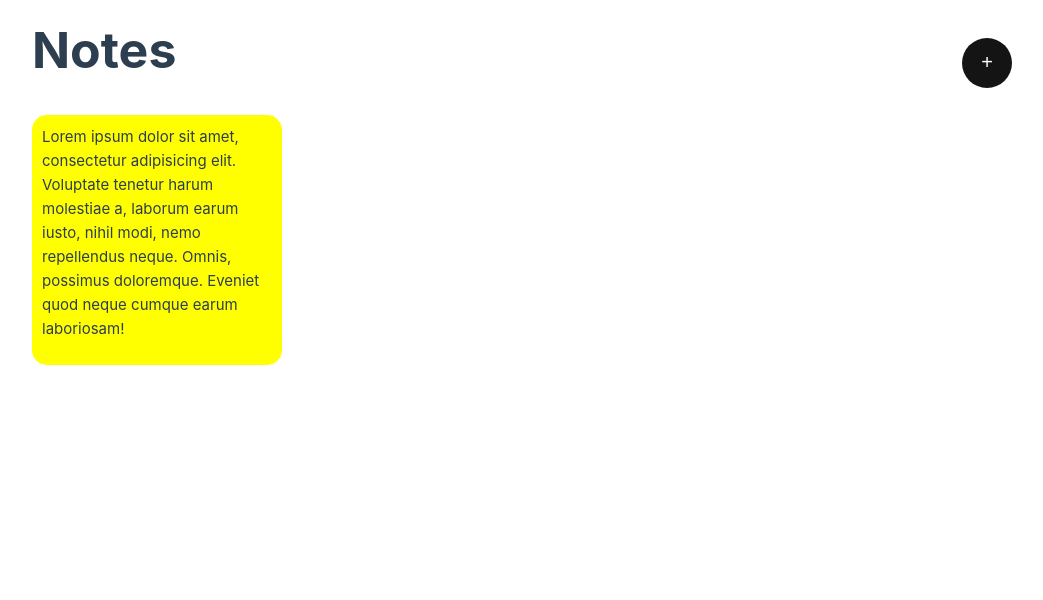
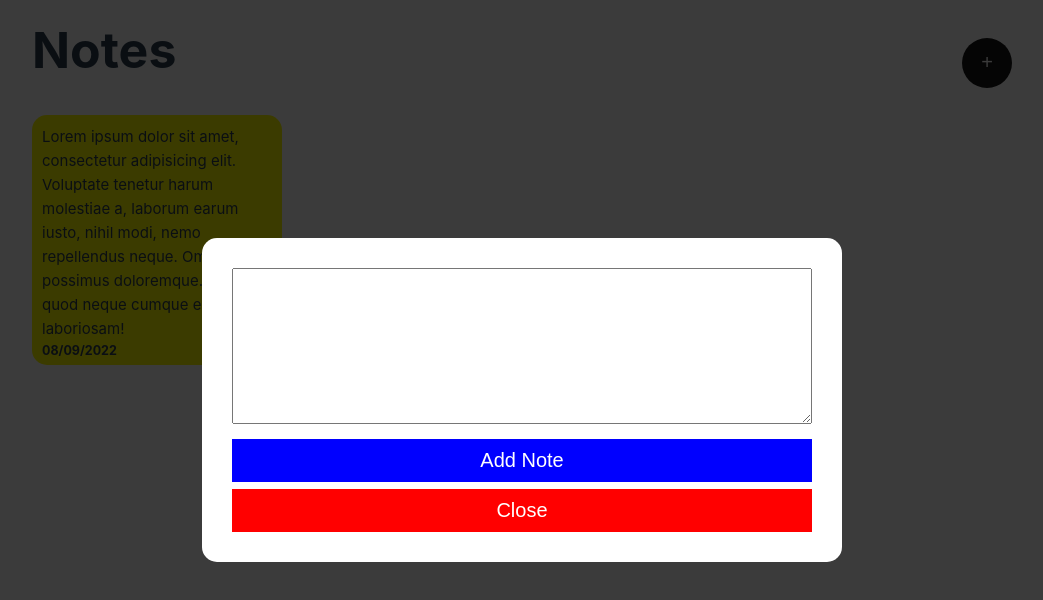
Before and after one commit to mikhita/notes-vue, a Vue app: page / in a window 1280 px wide. Shown: the top 600 px of the page, without its empty margins (118-1161 px from the left). Built offline with nearby package versions, Linux system fonts and the light colour scheme.

Commit message:
my markUp is ready and now I will add functionality

```diff
--- a/src/App.vue
+++ b/src/App.vue
@@ -1,14 +1,27 @@
+<script setup>
+  import {ref} from "vue"
+
+  const showModal = ref(false)
+</script>
+
 <template>
   <main>
+    <div class="overlay">
+      <div class="modal">
+        <textarea name="note" id="note" cols="30" rows="10"></textarea>
+        <button > Add Note</button>
+        <button class="close"> Close</button>
+      </div>
+    </div>
     <div class="container">
       <header>
         <h1>Notes</h1>
-        <button>+</button>
+        <button @click="showModal = true">+</button>
       </header>
       <div class="cards-container">
         <div class="card">
           <p class="main-text"> Lorem ipsum dolor sit amet, consectetur adipisicing elit. Voluptate tenetur harum molestiae a, laborum earum iusto, nihil modi, nemo repellendus neque. Omnis, possimus doloremque. Eveniet quod neque cumque earum laboriosam!</p>
-          <p class="date"></p>
+          <p class="date">08/09/2022</p>
         </div>
       </div>
     </div>
@@ -41,7 +54,7 @@
     font-size: 50px;
   }
 
-  button{
+  header button{
     border: none;
     padding: 10px;
     width: 50px;
@@ -65,4 +78,65 @@
     margin-right: 20px;
     margin-bottom: 20px;
   }
+
+  .date{
+    font-size: 12.5px;
+    font-weight: bold;
+  }
+
+  .cards-container{
+    display:flex;
+    flex-wrap: wrap;
+
+  }
+
+  .overlay{
+    position: absolute;
+    width: 100vw;
+    height: 100vh;
+    background-color: rgba(0,0,0,0.77);
+    z-index: 10;
+    display: flex;
+    align-items: center;
+    justify-content: center;
+
+  }
+
+  .modal{
+    width: 50%;
+    background-color: white;
+    border-radius: 15px;
+    padding: 30px;
+    position: relative;
+    display: flex;
+    flex-direction: column;
+    max-height: 100vh;
+  }
+
+  textarea{
+    position: relative;
+    max-width: 100%;
+    max-height: 30%;
+  }
+
+  .modal button{
+    padding: 10px;
+    font-size: 20px;
+    width: 100%;
+    background-color: blue;
+    border: none;
+    color: white;
+    cursor: pointer;
+    margin-top: 15px;
+  }
+
+  .modal .close{
+    background-color: red;
+    margin-top: 7px;
+  }
+  @media only screen and (max-width: 600px){
+    .modal{
+      width: 70%;
+    }
+  }
 </style>
```
